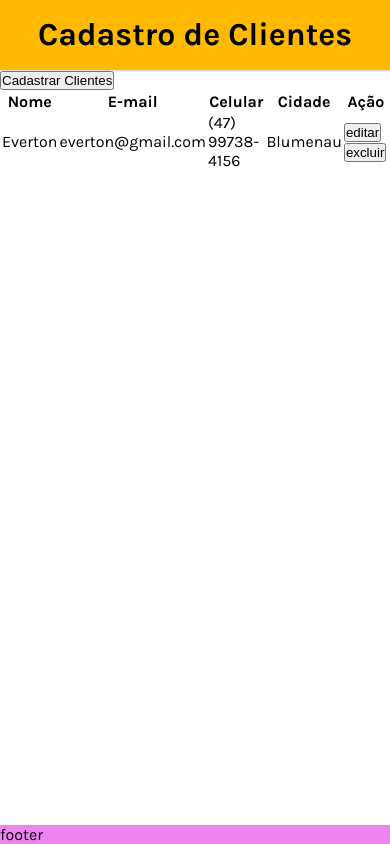
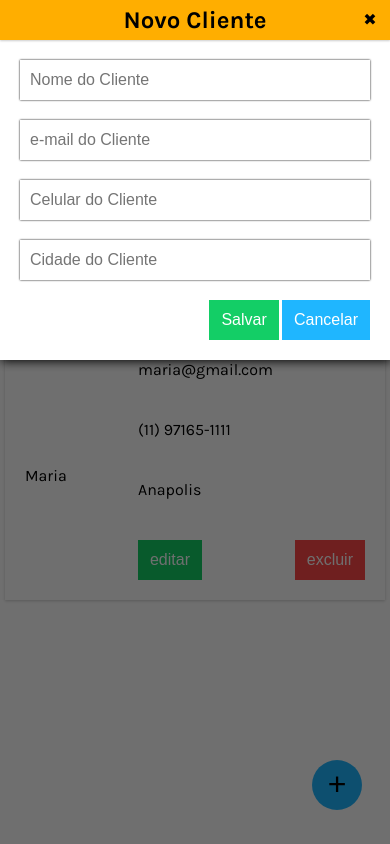
Before and after one commit to Evertonejl/CRUD, a plain HTML site: page index.html in a window 390 px wide. Both pictures are taken after a click on the button "Cadastrar Clientes". Drawn offline with Linux system fonts and the light colour scheme; a web font is replaced by a local one.

Commit message:
atualizado

```diff
--- /dev/null
+++ b/css/button.css
@@ -0,0 +1,45 @@
+.button{
+    border-style: none;
+    height: 40px;
+    padding: 6px 12px;
+    background-color: black;
+    color: white;
+    font-size: 1rem;
+    cursor: pointer;
+    transition: box-shadow .6s ease;
+
+}
+
+.button.blue{
+    background-color: #1FB6FF;
+}
+
+.button.green{
+    background-color: #13CE66;
+}
+.button.red{
+    background-color: #FF4949;
+}
+
+.button:hover{
+    box-shadow: inset 200px 0 0 #00000055;
+}
+@media(max-width:480px){
+    .button.mobile{
+        color:transparent;
+        font-size: 0;
+        width: 50px;
+        height: 50px;
+        border-radius: 50%;
+        position: fixed;
+        top: 90vh;
+        left: 80vw;
+    }
+    .button.mobile::before{
+        content: "+";
+        color: black;
+        font-size: 2rem;
+        width: 100%;
+        height: 100%;
+    }
+}
--- a/css/header-title.css
+++ /dev/null
@@ -1,4 +0,0 @@
-.header-title{
-    color: black;
-    font-size: 2rem;
-}
--- /dev/null
+++ b/css/modal.css
@@ -0,0 +1,98 @@
+.modal{
+    position: fixed;
+    top: 0;
+    left: 0;
+    width: 100%;
+    height: 100%;
+    background: #00000090;
+    opacity: 0;
+    z-index: -1;
+}
+
+.modal.active{
+    opacity: 1;
+    z-index: 1;
+}
+
+.modal-content{
+    display: flex;
+    flex-direction: column;
+    gap: 20px;
+    width: 50vw;
+    margin: 15vh auto;
+    padding-bottom: 20px;
+    background-color: white;
+    box-shadow: 1px 1px 10px black;
+}
+
+.modal-header{
+    display: flex;
+    position: relative;
+    justify-content: center;
+    height: 40px;
+    line-height: 40px;
+    font-size: 1rem;
+}
+
+.modal-close{
+    position: absolute;
+    right: 0;
+    display: block;
+    width: 40px;
+    height: 40px;
+    text-align: center;
+    user-select: none;
+    cursor: pointer;
+}
+.modal-close:hover{
+    background-color: #ff4949;
+    color: white;
+}
+.modal-form{
+    display: flex;
+    justify-content: space-between;
+    flex-wrap: wrap;
+    gap: 20px;
+    padding: 0 20px;
+}
+
+.modal-field{
+    width: calc(50% - 10px);
+    height: 40px;
+    outline-style: none;
+    border-style: none;
+    box-shadow: 0 0 2px black;
+    padding: 0 10px;
+    font-size: 1rem;
+}
+
+.modal-field:focus{
+    border: 2px solid var(--primary-color);
+    box-shadow: 0 0 3px var(--primary-color);
+}
+
+
+
+.modal-footer{
+    background-color: inherit;
+    text-align: right;
+    padding: 0 20px;
+}
+
+@media (max-width:480px){
+    .modal{
+        top: 100%;
+        transition: all 1s ease;
+    }
+    .modal.active{
+        top: 0;
+    }
+    .modal-content{
+        margin: 0;
+        width: 100%;
+        position: fixed;
+    }
+    .modal-field{
+        width: 100%;
+    }
+}
--- /dev/null
+++ b/css/records.css
@@ -0,0 +1,48 @@
+.records{
+    width: 100%;
+    user-select: none;
+    text-align: left;
+}
+
+.records th{
+    height: 50px;
+    background-color: var(--primary-color);
+    padding-left: 20px;
+    font-size: 1.2rem;
+}
+.records td{
+    height: 50px;
+    padding-left: 20px;
+}
+.records th:last-child,
+.records td:last-child{
+    padding: 0;
+    min-width: 140px;
+    text-align: center;
+}
+.records tr:hover{
+    background-color: var(--secundary-color);
+}
+
+@media(max-width:480px){
+    .records{
+        border-spacing: 5px;
+    }
+    .records thead{
+        display: none;
+    }
+    .records tr{
+        box-shadow: 0 1px 3px var(--shadow-color);
+    }
+    .records td:not(:first-child){
+        display: flex;
+        justify-content: space-between;
+        padding: 0 20px;
+    }
+    .records td{
+        margin: 10px 0;
+    }
+    .records tr:hover{
+        background-color: inherit;
+    }
+}
--- a/css/style.css
+++ b/css/style.css
@@ -5,7 +5,10 @@
 }
 
 :root{
-    --primary-color: #ffba00;
+    --primary-color: #ffae00;
+    --secundary-color: #fff1cc;
+    --shadow-color: #CCC;
+    --text-color: #fff;
 }
 
 body{
@@ -13,6 +16,7 @@ body{
     display: flex;
     flex-direction: column;
     font-family: 'Karla', sans-serif;
+    position: relative;
 
 }
 
@@ -21,15 +25,48 @@ header{
     height: 70px;
     text-align: center;
     line-height: 70px;
-    box-shadow: 0 1px 2px  #ccc;
+    box-shadow: 0 1px 2px var(--shadow-color);
+}
+.header-title{
+    color: black;
+    font-size: 2rem;
 }
 
 main{
 
     flex-grow: 1;
+    display: flex;
+    flex-direction: column;
+    align-items: flex-start;
+    width: 90%;
+    margin: 5vh auto;
+    padding: 20px;
+    box-shadow: 2px 2px 10px var(--shadow-color);
+    gap: 20px;
+
 }
 
 footer{
-    background-color: violet;
+    width: 100;
+    text-align: center;
+    font-weight: 200;
+    font-style: italic;
+    padding: 20px;
 
 }
+
+@media (max-width:480px){
+    .header{
+        position: fixed;
+
+    }
+    .header-title{
+        font-size: 1.5rem;
+    }
+    main{
+        padding: 0;
+        margin: 20px 0 0 0;
+        width: 100%;
+        box-shadow: none;
+    }
+}
--- a/index.html
+++ b/index.html
@@ -1,23 +1,31 @@
 <!DOCTYPE html>
 <html>
+
 <head>
     <meta charset='utf-8'>
     <meta http-equiv='X-UA-Compatible' content='IE=edge'>
     <title>CRUD</title>
     <meta name='viewport' content='width=device-width, initial-scale=1'>
     <!-- google fonts -->
-    <link rel="preconnect" href="https://fonts.googleapis.com"><link rel="preconnect" href="https://fonts.gstatic.com" crossorigin><link href="https://fonts.googleapis.com/css2?family=Karla:ital,wght@0,200;0,300;0,400;0,700;1,200;1,300;1,400&family=Lato:ital,wght@0,100;0,300;0,700;0,900;1,100;1,300;1,400;1,700;1,900&family=Lobster&family=Nunito+Sans:wght@400;700&family=Poppins:ital,wght@0,100;0,200;0,300;0,400;0,500;0,600;0,700;0,800;0,900;1,100;1,200;1,300;1,400;1,500;1,600;1,700;1,800;1,900&family=Sono:wght@200;300;400;500;600;700;800&family=Special+Elite&display=swap" rel="stylesheet">
+    <link rel="preconnect" href="https://fonts.googleapis.com">
+    <link rel="preconnect" href="https://fonts.gstatic.com" crossorigin>
+    <link
+        href="https://fonts.googleapis.com/css2?family=Karla:ital,wght@0,200;0,300;0,400;0,700;1,200;1,300;1,400&family=Lato:ital,wght@0,100;0,300;0,700;0,900;1,100;1,300;1,400;1,700;1,900&family=Lobster&family=Nunito+Sans:wght@400;700&family=Poppins:ital,wght@0,100;0,200;0,300;0,400;0,500;0,600;0,700;0,800;0,900;1,100;1,200;1,300;1,400;1,500;1,600;1,700;1,800;1,900&family=Sono:wght@200;300;400;500;600;700;800&family=Special+Elite&display=swap"
+        rel="stylesheet">
     <link rel='stylesheet' type='text/css' media='screen' href='/css/style.css'>
-    <script src='/js/script.js'></script>
+    <link rel="stylesheet" href="/css/button.css">
+    <link rel="stylesheet" href="/css/records.css">
+    <link rel="stylesheet" href="/css/modal.css">
+    <script src='/js/script.js' defer></script>
 </head>
+
 <body>
-    <header class="header-title">
-       <h1>Cadastro de Clientes</h1>
-
+    <header>
+        <h1 class="header-title">Cadastro de Clientes</h1>
     </header>
     <main>
-        <button type="button">Cadastrar Clientes</button>
-        <table>
+        <button type="button" class="button blue mobile" id="cadastrarCliente">Cadastrar Clientes</button>
+        <table class="records">
             <thead>
                 <tr>
                     <th>Nome</th>
@@ -34,18 +42,52 @@
                     <td>(47) 99738-4156</td>
                     <td>Blumenau</td>
                     <td>
-                        <button type="button">editar</button>
-                        <button type="button">excluir</button>
+                        <button type="button" class="button green">editar</button>
+                        <button type="button" class="button red">excluir</button>
+                    </td>
+                </tr>
+                <tr>
+                    <td>Maria</td>
+                    <td>maria@gmail.com</td>
+                    <td>(11) 97165-1111</td>
+                    <td>Anapolis</td>
+                    <td>
+                        <button type="button" class="button green">editar</button>
+                        <button type="button" class="button red">excluir</button>
                     </td>
                 </tr>
             </tbody>
         </table>
+        <div class="modal" id="modal">
+            <div class="modal-content">
+                <header class="modal-header">
+                    <h2>Novo Cliente</h2>
+                    <span class="modal-close" id="modalClose">&#10006;</span>
+                </header>
+                <form class="modal-form">
+                    <input type="text" class="modal-field" placeholder="Nome do Cliente">
+                    <input type="email" class="modal-field" placeholder="e-mail do Cliente">
+                    <input type="text" class="modal-field" placeholder="Celular do Cliente">
+                    <input type="text" class="modal-field" placeholder="Cidade do Cliente">
+
+                </form>
+                <footer class="modal-footer">
+                    <button class="button green">Salvar</button>
+                    <button class="button blue">Cancelar</button>
+
+
+                </footer>
+
+            </div>
+
+        </div>
 
     </main>
     <footer>
-        footer
+
 
     </footer>
 
 </body>
+
 </html>
--- a/js/script.js
+++ b/js/script.js
@@ -0,0 +1,14 @@
+
+'use strict'
+
+const openModal = () => document.getElementById('modal')
+     .classList.add('active')
+
+const closeModal = () => document.getElementById('modal')
+     .classList.remove('active')
+
+document.getElementById('cadastrarCliente')
+        .addEventListener('click', openModal)
+
+document.getElementById('modalClose')
+        .addEventListener('click', closeModal)
```
